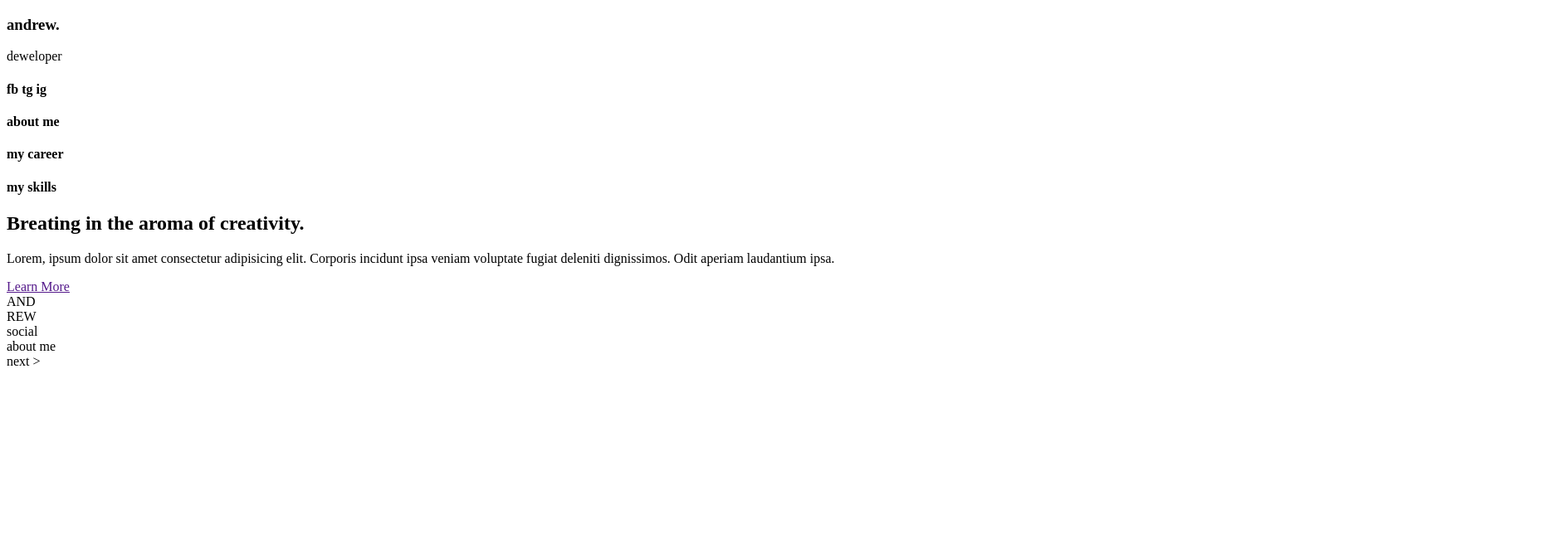
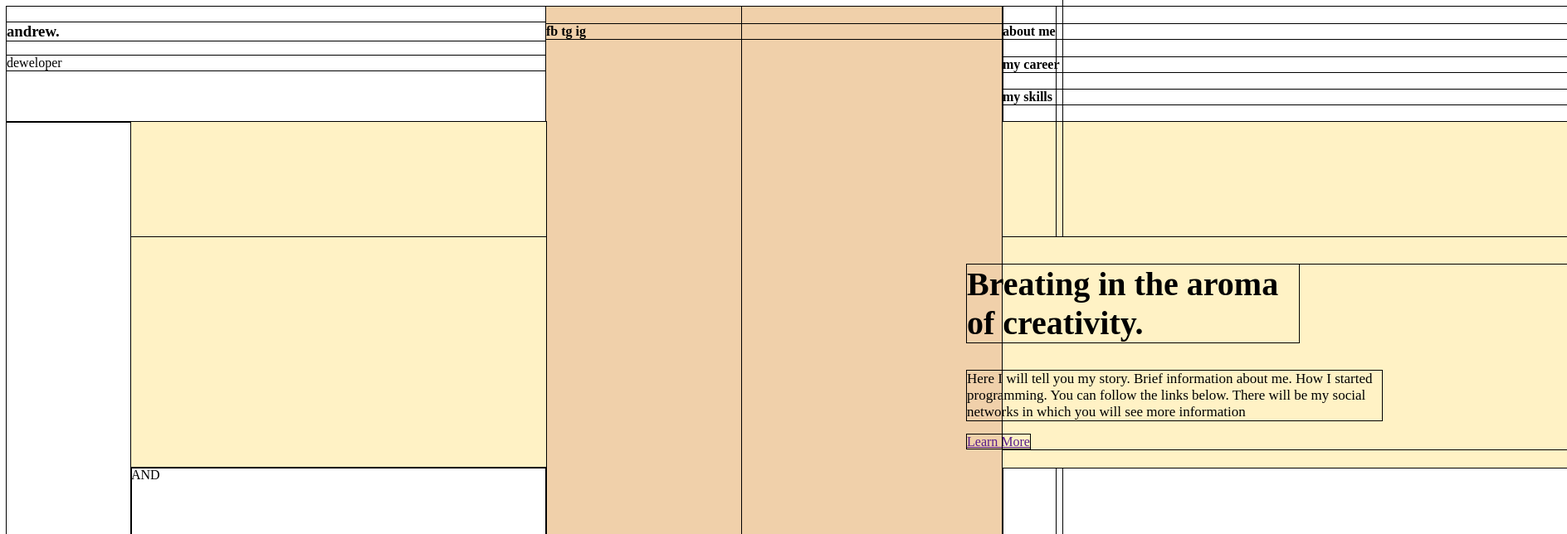
Before and after one commit to Fullhsq/portfolio, a plain HTML site: page index.html in a window 1280 px wide. Shown: the top 644 px of the page at 83% size, 1888 px wide, since content can reach past the window. Drawn offline with Linux system fonts and the light colour scheme.

Commit message:
css changes

```diff
--- a/css/style.css
+++ b/css/style.css
@@ -2,33 +2,51 @@
     outline: 1px solid black;
 }
 .container {
-    width: 100%;
+    width: 70%;
     height: 100%;
     display: grid;
-    grid-template-columns: 100px 400px 740px 740px;
+    grid-template-columns: 150px 500px 550px 680px;
     grid-template-rows: 1fr 1fr 2fr 1fr 1fr 1.5fr;
 }
 .logo {
+    grid-column: 1/3;
 }
 .socials {
+    background: #f0d0aa;
+    grid-row: 1/5;
+    grid-column: 3/4;
 }
 .about_sections {
 }
 .whiteline {
+    grid-row: 2/-1;
 }
 .yellow_block_one {
+    background: #fff2c5;
 }
 .orange_block_one {
 }
 .block {
 }
 .block_descriotion {
+    background: #fff2c5;
+    z-index: 1;
 }
 .head_desc {
+    font-size: 40px;
+    width: 400px;
+    margin-left: -43px;
 }
 .main_desc {
+    font-size: 17px;
+    width: 500px;
+    margin-left: -43px;
+}
+.text{
+
 }
 .learn_more {
+    margin-left: -43px;
 }
 .big_name {
 }
--- a/index.html
+++ b/index.html
@@ -4,6 +4,7 @@
     <meta charset="UTF-8">
     <meta http-equiv="X-UA-Compatible" content="IE=edge">
     <meta name="viewport" content="width=device-width, initial-scale=1.0">
+    <link rel="stylesheet" href="css/style.css">
     <title>Document</title>
 </head>
 <body>
@@ -18,17 +19,18 @@
             <div class="about_sections"><h4>about me</h4><h4>my career</h4><h4>my skills</h4></div>
             <div class="whiteline"></div>
             <div class="yellow_block_one"></div>
-            <div class="orange_block_one"></div>
             <div class="yellow_block_one"></div>
-            <div class="block"></div>
-            <div class="block"></div>
+            <div class="yellow_block_one"></div>
             <div class="block_descriotion">
+            <div class="text">
                 <h2 class="head_desc">Breating in the aroma of creativity.</h2>
-                <p class="main_desc">Lorem, ipsum dolor sit amet consectetur adipisicing elit. Corporis incidunt ipsa veniam voluptate fugiat deleniti dignissimos. Odit aperiam laudantium ipsa.</p>
+                <p class="main_desc">
+                    Here I will tell you my story. Brief information about me. How I started programming.
+You can follow the links below. There will be my social networks in which you will see more information</p>
                 <a href="" class="learn_more">Learn More</a>
             </div>
+            </div>
             <div class="big_name">AND</div>
-            <div class="block"></div>
             <div class="block"></div>
             <div class="big_name">REW</div>
             <div class="block"></div>
```
Also changed, not shown: img/image_processing20210531-28045-jfp4ib.jpg (added).
